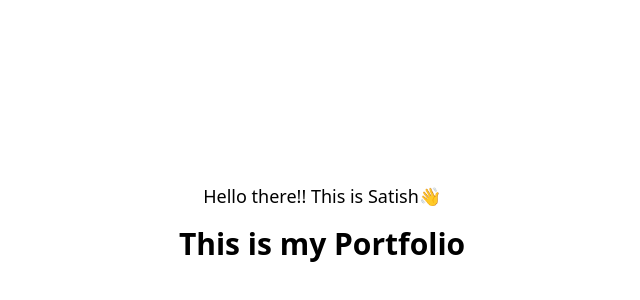
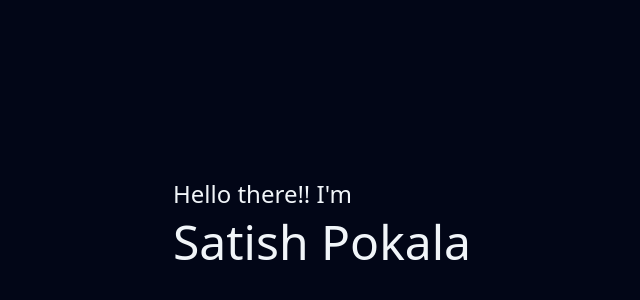
Before and after one commit to Satishpokala124/portfolio, a React (Vite) app: page / in a window 1280 px wide. Shown: the part 178-478 px from the top of the page, without its empty margins (318-958 px from the left). Built offline with nearby package versions, Linux system fonts and the light colour scheme.

Commit message:
Added tailwind

```diff
--- a/index.html
+++ b/index.html
@@ -2,7 +2,6 @@
 <html lang="en">
   <head>
     <meta charset="UTF-8" />
-    <link rel="icon" type="image/svg+xml" href="/vite.svg" />
     <meta name="viewport" content="width=device-width, initial-scale=1.0" />
     <title>Satish's Portfolio</title>
   </head>
--- a/package.json
+++ b/package.json
@@ -22,11 +22,13 @@
     "@vitejs/plugin-react-swc": "^3.0.0",
     "autoprefixer": "^10.4.14",
     "eslint": "^8.38.0",
+    "eslint-config-prettier": "^8.8.0",
     "eslint-plugin-react": "^7.32.2",
     "eslint-plugin-react-hooks": "^4.6.0",
     "eslint-plugin-react-refresh": "^0.3.4",
     "gh-pages": "^5.0.0",
     "postcss": "^8.4.23",
+    "prettier": "2.8.8",
     "tailwindcss": "^3.3.2",
     "vite": "^4.3.5"
   }
--- a/src/App.jsx
+++ b/src/App.jsx
@@ -1,11 +1,11 @@
+import Header from './Header';
+
 function App() {
-
   return (
-    <div className="h-screen w-full flex flex-col items-center justify-center gap-4">
-      <p className="text-lg">Hello there!! This is Satish👋</p>
-      <h1 className="font-bold text-3xl">This is my Portfolio</h1>
+    <div className='flex items-center justify-center w-full h-screen gap-4 bg-slate-950 text-slate-100'>
+      <Header />
     </div>
-  )
+  );
 }
 
-export default App
+export default App;
--- /dev/null
+++ b/src/Header.jsx
@@ -0,0 +1,11 @@
+import React from 'react';
+
+export default function Header() {
+  return (
+    <div className='flex flex-col'>
+      <p className='text-2xl transition cursor-default hover:translate-x-2'>{`Hello there!! I'm`}</p>
+      <h1 className='mt-2 text-5xl'>Satish Pokala</h1>
+      {/* <h1 className='text-3xl font-bold'>This is my Portfolio</h1> */}
+    </div>
+  );
+}
--- a/tailwind.config.js
+++ b/tailwind.config.js
@@ -2,7 +2,11 @@
 export default {
   content: ['./index.html', './src/**/*.{js,ts,jsx,tsx}'],
   theme: {
-    extend: {},
+    extend: {
+      colors: {
+        dark: '#2C2C2C',
+      },
+    },
   },
   plugins: [],
 };
```
Also changed, not shown: .eslintrc.cjs, 1 other file (tests, documents, lock files or other folders).
